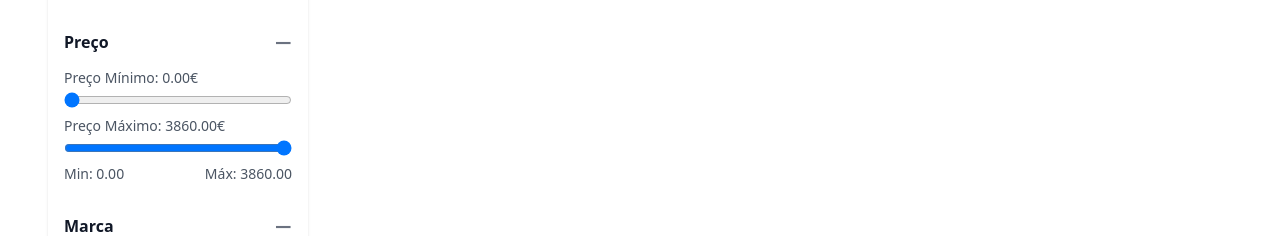
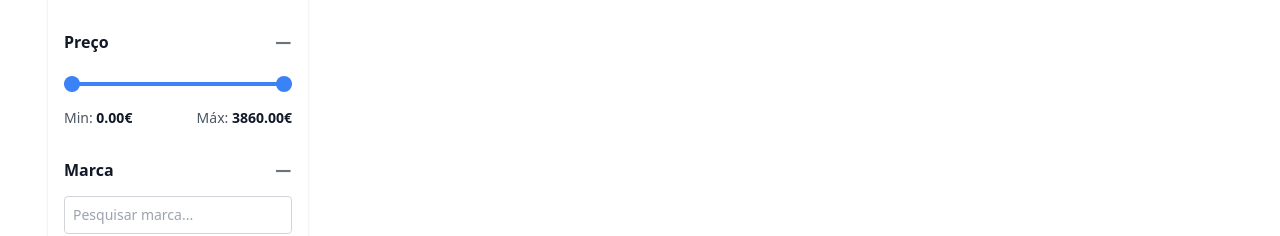
Before and after one commit to eduardosilvestre17/autojni_nextjs, a Next.js app: page /loja in a window 1280 px wide. Shown: the part 398-634 px from the top of the page. Built offline with nearby package versions, Linux system fonts and the light colour scheme; no server answers; the database is empty.

Commit message:
criação de barra de preço e colapsos da loja

```diff
--- a/src/app/(public)/loja/page.tsx
+++ b/src/app/(public)/loja/page.tsx
@@ -4,35 +4,38 @@ import { useState } from "react";
 import { useSearchParams } from "next/navigation";
 import useSWR from "swr";
 
-// Importe o seu ProductCard e o tipo Product (ajuste o caminho conforme seu projeto)
+// Ajuste caminhos conforme seu projeto:
 import ProductCard, { Product } from "@/components/ProductCard";
-// Importe o SelectInput customizado (ajuste o caminho conforme seu projeto)
 import { SelectInput } from "@/components/SelectInput";
 
-// Função simples de fetch
+// Função de fetch simples
 const fetcher = (url: string) => fetch(url).then((r) => r.json());
 
+// Valores mínimo e máximo para o slider de preço
+const MIN = 0;
+const MAX = 3860;
+
 export default function LojaPage() {
-  // Exibir/ocultar todo o aside (filtros)
+  // Exibir/ocultar todo o bloco de filtros (aside)
   const [showFilters, setShowFilters] = useState(true);
 
-  // Estados de cada secção de filtro (abrir/fechar)
+  // Estados de cada seção de filtro (abrir/fechar)
   const [dispOpen, setDispOpen] = useState(true);
   const [precoOpen, setPrecoOpen] = useState(true);
   const [marcaOpen, setMarcaOpen] = useState(true);
 
-  // Estados do preço mínimo e máximo (para as duas “bolas” do range)
-  const [minPrice, setMinPrice] = useState(0);
-  const [maxPrice, setMaxPrice] = useState(3860);
+  // Estados do preço (um “slider” com dois thumbs)
+  const [minVal, setMinVal] = useState(MIN);
+  const [maxVal, setMaxVal] = useState(MAX);
 
-  // Controle do dropdown de ordenação
+  // Estado para o dropdown de ordenação
   const [orderBy, setOrderBy] = useState("");
 
-  // Pegar parâmetro "search" da URL (Next.js)
+  // Lê "search" da URL (Next.js)
   const sp = useSearchParams();
   const searchTerm = sp?.get("search") ?? "";
 
-  // Montar o endpoint de acordo com a busca
+  // Monta o endpoint de acordo com a busca
   const endpoint = searchTerm.trim()
     ? `/api/products?search=${encodeURIComponent(searchTerm)}`
     : "/api/products";
@@ -42,7 +45,7 @@ export default function LojaPage() {
     refreshInterval: 5000, // opcional
   });
 
-  // Função para exibir/ocultar o aside completo
+  // Função para exibir/ocultar todo o aside
   const toggleFilters = () => {
     setShowFilters((prev) => !prev);
   };
@@ -71,7 +74,7 @@ export default function LojaPage() {
     );
   }
 
-  // Se a API não retornar um array, faça o tratamento necessário
+  // Verifica se o retorno é um array de produtos
   const arrayData = Array.isArray(data) ? data : [];
   if (!Array.isArray(data)) {
     return (
@@ -89,39 +92,28 @@ export default function LojaPage() {
   // Exemplo simples de total de resultados
   const totalResults = arrayData.length;
 
-  // Handlers para sincronizar min e max (evitando que fiquem invertidos)
+  // Manipular mudanças nos sliders (impede cruzamento invertido)
   const handleMinChange = (e: React.ChangeEvent<HTMLInputElement>) => {
     const value = Number(e.target.value);
-    // Se o valor for maior que o max, ajusta para max-1
-    if (value >= maxPrice) {
-      setMinPrice(maxPrice - 1);
-    } else {
-      setMinPrice(value);
-    }
+    if (value <= maxVal) setMinVal(value);
+  };
+  const handleMaxChange = (e: React.ChangeEvent<HTMLInputElement>) => {
+    const value = Number(e.target.value);
+    if (value >= minVal) setMaxVal(value);
   };
 
-  const handleMaxChange = (e: React.ChangeEvent<HTMLInputElement>) => {
-    const value = Number(e.target.value);
-    // Se o valor for menor que o min, ajusta para min+1
-    if (value <= minPrice) {
-      setMaxPrice(minPrice + 1);
-    } else {
-      setMaxPrice(value);
-    }
-  };
+  // Cálculo de porcentagem para a barra “ativa” (entre as duas bolinhas)
+  const minPercent = ((minVal - MIN) / (MAX - MIN)) * 100;
+  const maxPercent = ((maxVal - MIN) / (MAX - MIN)) * 100;
 
   return (
     <section className="p-4">
-      {/* Barra superior: botão de esconder/mostrar + contagem + ordenação */}
+      {/* Barra superior: botão + contagem + ordenação */}
       <div className="flex items-center justify-between gap-4 mb-4">
         <div className="flex items-center gap-3">
           <button
             onClick={toggleFilters}
-            className="border border-gray-300 dark:border-gray-700
-                       rounded px-3 py-2 bg-white dark:bg-gray-800
-                       text-foreground dark:text-dark-foreground
-                       hover:bg-gray-100 dark:hover:bg-gray-700
-                       transition-colors"
+            className="border border-gray-300 dark:border-gray-700 rounded px-3 py-2 bg-white dark:bg-gray-800 text-foreground dark:text-dark-foreground hover:bg-gray-100 dark:hover:bg-gray-700 transition-colors"
           >
             {showFilters ? "Esconder Filtros" : "Mostrar Filtros"}
           </button>
@@ -129,8 +121,6 @@ export default function LojaPage() {
             {totalResults} resultado{totalResults !== 1 && "s"}.
           </p>
         </div>
-
-        {/* Ordenar por (SelectInput custom) */}
         <div className="flex items-center gap-2">
           <label
             htmlFor="orderBy"
@@ -152,7 +142,7 @@ export default function LojaPage() {
         </div>
       </div>
 
-      {/* Layout principal: ASIDE + GRID */}
+      {/* Layout principal: Filtros (aside) + Grid de produtos */}
       <div
         className={`grid gap-6 transition-[grid-template-columns] duration-300 ease-in-out ${
           showFilters ? "grid-cols-1 md:grid-cols-[260px_1fr]" : "grid-cols-1"
@@ -163,14 +153,14 @@ export default function LojaPage() {
           <aside className="bg-white dark:bg-gray-800 p-4 rounded shadow self-start">
             {/* Filtro: Disponibilidade */}
             <div className="mb-6">
-              <div className="flex items-center justify-between mb-2">
+              <div
+                className="flex items-center justify-between mb-2 cursor-pointer"
+                onClick={() => setDispOpen(!dispOpen)}
+              >
                 <h2 className="text-base font-semibold text-foreground dark:text-dark-foreground">
                   Disponibilidade
                 </h2>
-                <span
-                  className="text-3xl text-gray-500 cursor-pointer select-none hover:text-gray-700 transition-colors"
-                  onClick={() => setDispOpen(!dispOpen)}
-                >
+                <span className="text-3xl text-gray-500 select-none hover:text-gray-700 transition-colors">
                   {dispOpen ? "−" : "+"}
                 </span>
               </div>
@@ -201,16 +191,16 @@ export default function LojaPage() {
               </div>
             </div>
 
-            {/* Filtro: Preço (dois sliders) */}
+            {/* Filtro: Preço (um slider com dois "thumbs") */}
             <div className="mb-6">
-              <div className="flex items-center justify-between mb-2">
+              <div
+                className="flex items-center justify-between mb-2 cursor-pointer"
+                onClick={() => setPrecoOpen(!precoOpen)}
+              >
                 <h2 className="text-base font-semibold text-foreground dark:text-dark-foreground">
                   Preço
                 </h2>
-                <span
-                  className="text-3xl text-gray-500 cursor-pointer select-none hover:text-gray-700 transition-colors"
-                  onClick={() => setPrecoOpen(!precoOpen)}
-                >
+                <span className="text-3xl text-gray-500 select-none hover:text-gray-700 transition-colors">
                   {precoOpen ? "−" : "+"}
                 </span>
               </div>
@@ -219,54 +209,74 @@ export default function LojaPage() {
                   precoOpen ? "max-h-[500px] opacity-100" : "max-h-0 opacity-0"
                 }`}
               >
-                {/* Range para preço mínimo */}
-                <div className="flex flex-col mb-2">
-                  <label className="text-sm text-gray-600 dark:text-gray-400">
-                    Preço Mínimo: {minPrice.toFixed(2)}€
-                  </label>
+                {/* Slider “único” com dois ranges sobrepostos */}
+                <div className="relative w-full h-8">
+                  {/* Trilha “inativa” (cinza) */}
+                  <div className="absolute top-1/2 left-0 right-0 h-1 bg-gray-300 dark:bg-gray-700 rounded transform -translate-y-1/2" />
+                  {/* Trilha “ativa” (entre as duas bolinhas) */}
+                  <div
+                    className="absolute top-1/2 h-1 bg-blue-500 dark:bg-blue-400 rounded transform -translate-y-1/2"
+                    style={{
+                      left: `${
+                        minVal === MIN
+                          ? 0
+                          : ((minVal - MIN) / (MAX - MIN)) * 100
+                      }%`,
+                      right: `${
+                        maxVal === MAX
+                          ? 0
+                          : 100 - ((maxVal - MIN) / (MAX - MIN)) * 100
+                      }%`,
+                    }}
+                  />
+                  {/* Input range para o minVal (thumb esquerdo) */}
                   <input
                     type="range"
-                    min="0"
-                    max="3860"
-                    value={minPrice}
+                    min={MIN}
+                    max={MAX}
+                    value={minVal}
                     onChange={handleMinChange}
-                    className="w-full mt-1"
+                    className="absolute w-full h-0 appearance-none pointer-events-none bg-transparent top-0"
+                    style={{ zIndex: 3 }}
+                  />
+                  {/* Input range para o maxVal (thumb direito) */}
+                  <input
+                    type="range"
+                    min={MIN}
+                    max={MAX}
+                    value={maxVal}
+                    onChange={handleMaxChange}
+                    className="absolute w-full h-0 appearance-none pointer-events-none bg-transparent top-0"
+                    style={{ zIndex: 4 }}
                   />
                 </div>
-
-                {/* Range para preço máximo */}
-                <div className="flex flex-col mb-2">
-                  <label className="text-sm text-gray-600 dark:text-gray-400">
-                    Preço Máximo: {maxPrice.toFixed(2)}€
-                  </label>
-                  <input
-                    type="range"
-                    min="0"
-                    max="3860"
-                    value={maxPrice}
-                    onChange={handleMaxChange}
-                    className="w-full mt-1"
-                  />
-                </div>
-
-                {/* Valores atuais exibidos lado a lado */}
-                <div className="flex justify-between text-sm text-gray-600 dark:text-gray-400">
-                  <span>Min: {minPrice.toFixed(2)}</span>
-                  <span>Máx: {maxPrice.toFixed(2)}</span>
+                <div className="mt-2 flex items-center justify-between text-sm text-gray-600 dark:text-gray-400">
+                  <span>
+                    Min:{" "}
+                    <strong className="text-foreground dark:text-dark-foreground">
+                      {minVal.toFixed(2)}€
+                    </strong>
+                  </span>
+                  <span>
+                    Máx:{" "}
+                    <strong className="text-foreground dark:text-dark-foreground">
+                      {maxVal.toFixed(2)}€
+                    </strong>
+                  </span>
                 </div>
               </div>
             </div>
 
             {/* Filtro: Marca */}
             <div>
-              <div className="flex items-center justify-between mb-2">
+              <div
+                className="flex items-center justify-between mb-2 cursor-pointer"
+                onClick={() => setMarcaOpen(!marcaOpen)}
+              >
                 <h2 className="text-base font-semibold text-foreground dark:text-dark-foreground">
                   Marca
                 </h2>
-                <span
-                  className="text-3xl text-gray-500 cursor-pointer select-none hover:text-gray-700 transition-colors"
-                  onClick={() => setMarcaOpen(!marcaOpen)}
-                >
+                <span className="text-3xl text-gray-500 select-none hover:text-gray-700 transition-colors">
                   {marcaOpen ? "−" : "+"}
                 </span>
               </div>
@@ -278,9 +288,7 @@ export default function LojaPage() {
                 <input
                   type="text"
                   placeholder="Pesquisar marca..."
-                  className="w-full mb-2 p-2 border border-gray-300 dark:border-gray-700
-                             rounded text-sm bg-white dark:bg-gray-800
-                             text-foreground dark:text-dark-foreground"
+                  className="w-full mb-2 p-2 border border-gray-300 dark:border-gray-700 rounded text-sm bg-white dark:bg-gray-800 text-foreground dark:text-dark-foreground"
                 />
                 <div className="flex flex-col space-y-2 text-sm text-gray-600 dark:text-gray-400">
                   <label className="flex items-center">
@@ -319,6 +327,40 @@ export default function LojaPage() {
           </div>
         </main>
       </div>
+
+      {/* Estilos para os "thumbs" do slider (você pode mover para um CSS global, se preferir) */}
+      <style jsx>{`
+        /* WebKit (Chrome, Safari etc.) */
+        input[type="range"]::-webkit-slider-thumb {
+          width: 1rem;
+          height: 1rem;
+          background: #3b82f6; /* Azul do Tailwind "blue-500" */
+          border-radius: 9999px;
+          border: none;
+          cursor: pointer;
+          margin-top: 0.5rem; /* Aumentado para alinhar melhor com a barra */
+          appearance: none;
+          pointer-events: all;
+        }
+        input[type="range"]::-webkit-slider-runnable-track {
+          height: 0; /* Esconde a trilha padrão */
+        }
+
+        /* Firefox */
+        input[type="range"]::-moz-range-thumb {
+          width: 1rem;
+          height: 1rem;
+          background: #3b82f6;
+          border-radius: 9999px;
+          border: none;
+          cursor: pointer;
+          pointer-events: all;
+          margin-top: -0.5rem; /* Aumentado para alinhar melhor com a barra */
+        }
+        input[type="range"]::-moz-range-track {
+          height: 0; /* Esconde a trilha padrão */
+        }
+      `}</style>
     </section>
   );
 }
```
